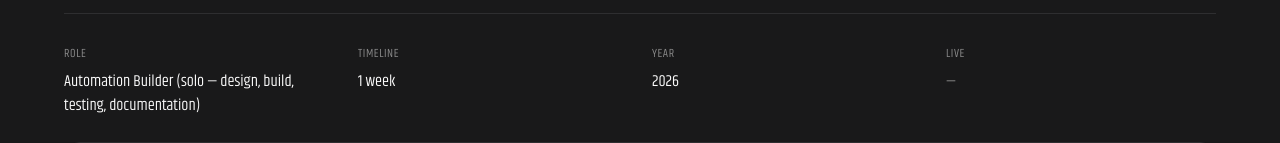
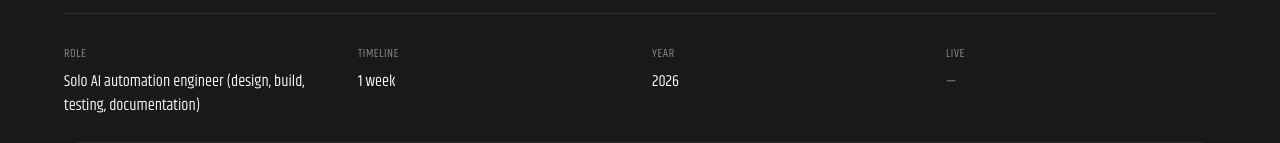
Before and after one commit to gaiusshugaba/Gaius-Gana---Portfolio, a Next.js app: page /work/ai-lead-crm in a window 1280 px wide. Shown: the part 487-630 px from the top of the page. Built offline with nearby package versions, Linux system fonts and the light colour scheme.

Commit message:
Update ai-lead-crm.ts

```diff
--- a/data/case-studies/ai-lead-crm.ts
+++ b/data/case-studies/ai-lead-crm.ts
@@ -12,7 +12,7 @@ export const aiLeadCrm: CaseStudy = {
     height: 1875,
   },
   timeline: "1 week",
-  role: "Automation Builder (solo — design, build, testing, documentation)",
+  role: "Solo AI automation engineer (design, build, testing, documentation)",
 
   context: {
     heading: "Context",
```
